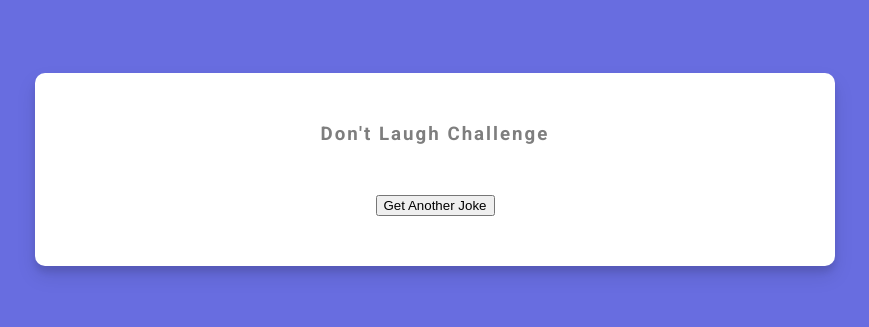
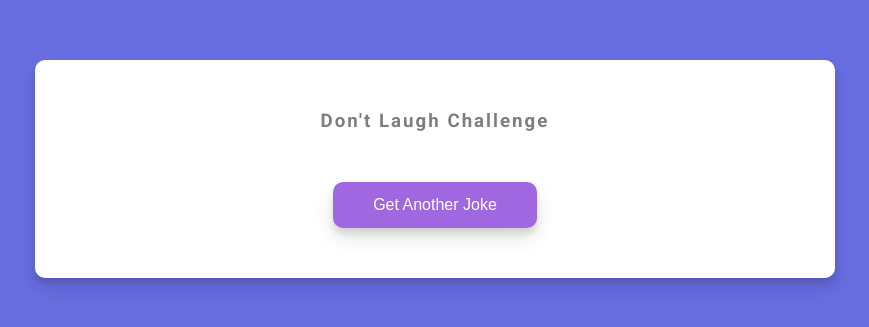
Before and after one commit to tthephas/Chuck-Norris-Joke-Generator, a plain HTML site: page index.html in a window 1280 px wide. Shown: the part 231-558 px from the top of the page, without its empty margins (205-1074 px from the left). Drawn offline with Linux system fonts and the light colour scheme.

Commit message:
css done

```diff
--- a/style.css
+++ b/style.css
@@ -41,3 +41,22 @@ h3 {
     margin: 50px auto;
     max-width: 600px;
 }
+
+.btn {
+    background-color: #9f68e0;
+    border: 0;
+    border-radius: 10px;
+    color:#fff;
+    box-shadow: 0 10px 20px rgba(0, 0, 0, 0.1), 0 6px 6px rgba(0, 0, 0, 0.1);
+    padding: 14px 40px;
+    font-size: 16px;
+    cursor: pointer;
+
+}
+.btn:active {
+    transform: scale(0.96);
+}
+.btn:focus {
+    outline: 0;
+
+}
```
